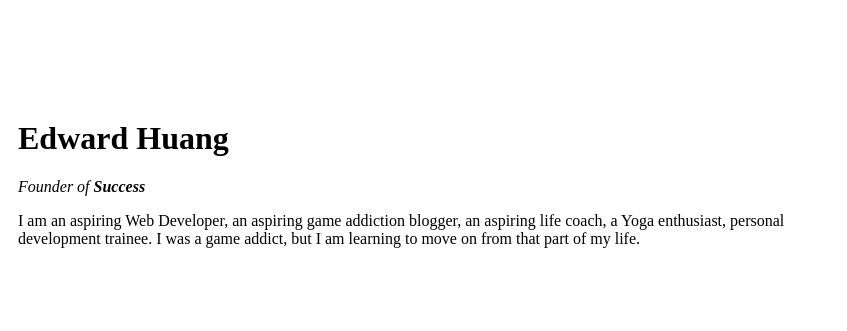
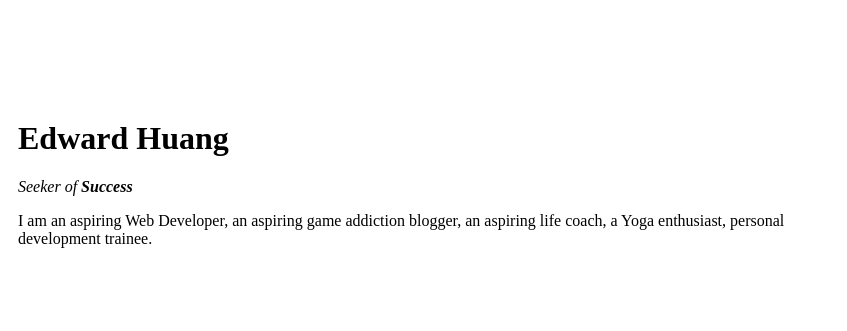
Before and after one commit to ehuan010/cv, a plain HTML site: page index.html in a window 1280 px wide. Shown: the top 331 px of the page, 433-1280 px from the left. Drawn offline with Linux system fonts and the light colour scheme.

Commit message:
Removed and updated some text

```diff
--- a/index.html
+++ b/index.html
@@ -12,14 +12,14 @@
       <td><img src="https://devblogs.nvidia.com/wp-content/uploads/2016/07/cute.jpg" alt="Picture of Edward at the Petronas Towers in Malaysia"></td>
       <td>  <h1>Edward Huang</h1>
         <p>
-          <em>Founder of <strong>Success</strong></em>
+          <em>Seeker of <strong>Success</strong></em>
           <!--em tag emphasizes text and gives it style of italicize-->
           <!--strong tag gives text importance vs b tag just makes it look bold-->
         </p>
         <p>
           I am an aspiring Web Developer, an aspiring game addiction blogger, an
-          aspiring life coach, a Yoga enthusiast, personal development trainee. I was
-          a game addict, but I am learning to move on from that part of my life.
+          aspiring life coach, a Yoga enthusiast, personal development trainee. <!--I was
+          a game addict, but I am learning to move on from that part of my life.-->
         </p></td>
     </tr>
   </table>
```
